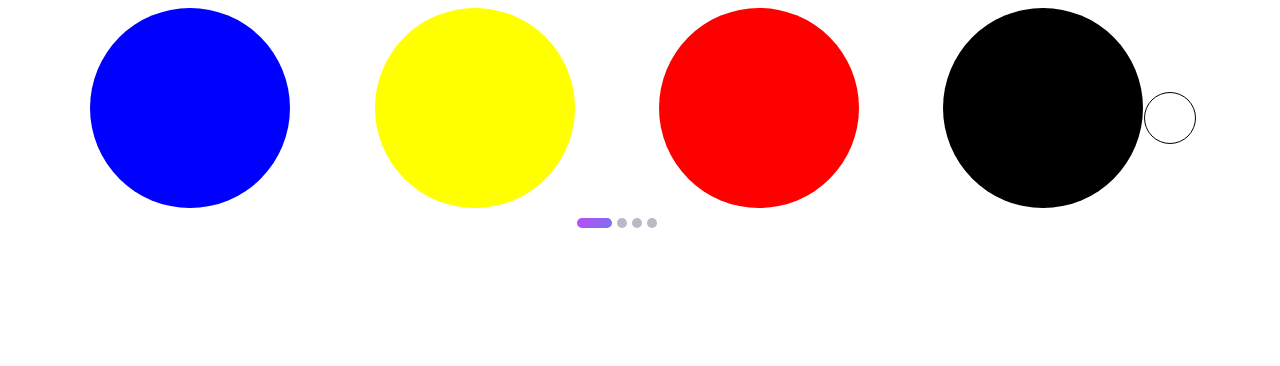
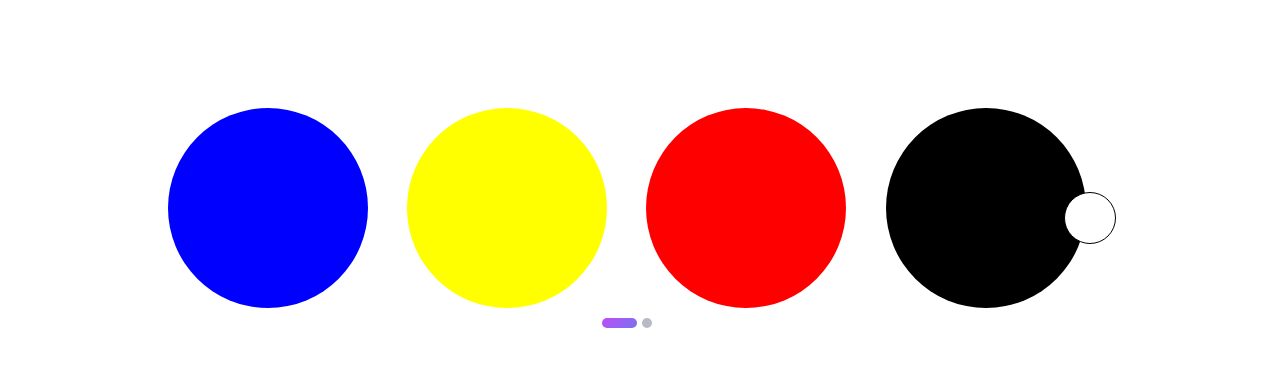
Before and after one commit to viniazvd/vue-coerousel, a Vue app: page / in a window 1280 px wide. Shown: the top 366 px of the page. Built offline with nearby package versions, Linux system fonts and the light colour scheme.

Commit message:
:zap: improve example

```diff
--- a/examples/App.vue
+++ b/examples/App.vue
@@ -2,6 +2,7 @@
   <div id="app" class="s-carousel-example">
     <s-carousel
       controllers
+      has-shadow
       :items="items"
       :per-page="2"
       :is-loopable="false"
@@ -30,15 +31,15 @@ export default {
         { color: 'red' },
         { color: 'black' },
         { color: 'pink' },
-        { color: 'turquoise' },
-        { color: 'magenta' },
-        { color: 'white' },
-        { color: 'orange' },
-        { color: 'green' },
-        { color: 'purple' },
-        { color: 'cyan' },
-        { color: 'lime' },
-        { color: 'lightblue' }
+        // { color: 'turquoise' },
+        // { color: 'magenta' },
+        // { color: 'white' },
+        // { color: 'orange' },
+        // { color: 'green' },
+        // { color: 'purple' },
+        // { color: 'cyan' },
+        // { color: 'lime' },
+        // { color: 'lightblue' }
       ],
       breakpoints: {
         1024: { perPage: 4 },
@@ -53,9 +54,12 @@ export default {
 
 <style lang="scss">
 .s-carousel-example {
+  padding: 100px;
+
   & > .s-carousel {
     width: 90%;
     margin-left: 40px;
+
     & > .wrapper {
       & > .inner {
         // -webkit-transition: all .4s cubic-bezier(0.47, 0, 0.745, 0.715);
--- a/examples/Carousel.vue
+++ b/examples/Carousel.vue
@@ -57,12 +57,5 @@ export default {
       font-size: 20px !important;
     }
   }
-
-  & > .previous {
-    left: -60px;
-  }
-  & > .next {
-    right: -60px;
-  }
 }
 </style>
```
